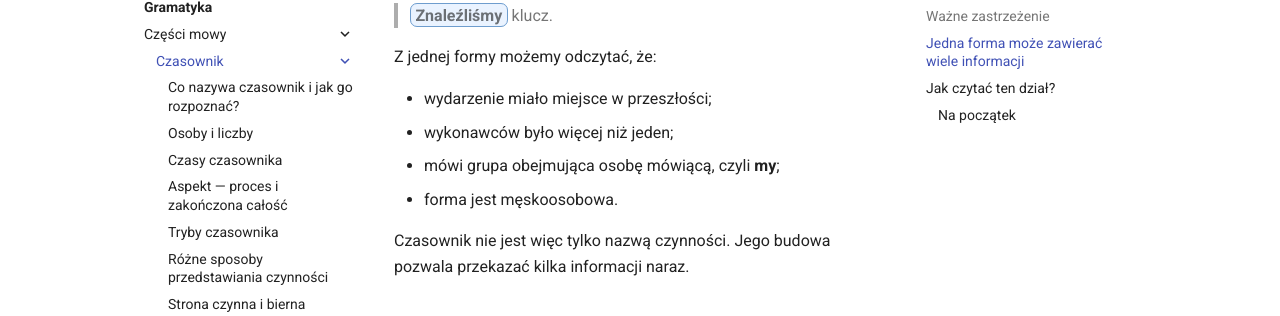
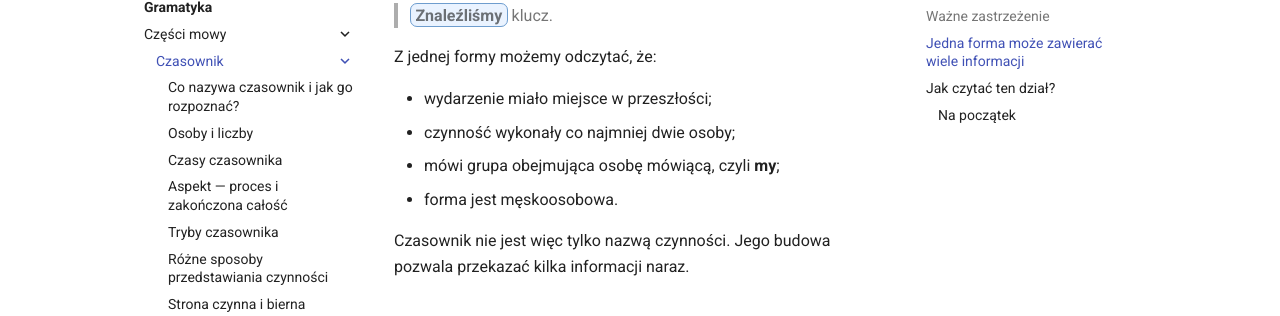
Before and after one commit to dchorazkiewicz/SP_JP, an MkDocs documentation site: the page built from docs/gramatyka/czesci-mowy/czasownik/index.md, in a window 1280 px wide and 900 px high, scrolled down 1697 px. Shown: the part 137-453 px from the top of the window. Built offline with MkDocs 1.6.1 and Material for MkDocs 9.7.7, drawn with Linux system fonts in a browser that asks for light colours.

Commit message:
Polish wording in verb introduction

```diff
--- a/docs/gramatyka/czesci-mowy/czasownik/index.md
+++ b/docs/gramatyka/czesci-mowy/czasownik/index.md
@@ -57,7 +57,7 @@ Spójrz na wyraz:
 Z jednej formy możemy odczytać, że:
 
 - wydarzenie miało miejsce w przeszłości;
-- wykonawców było więcej niż jeden;
+- czynność wykonały co najmniej dwie osoby;
 - mówi grupa obejmująca osobę mówiącą, czyli **my**;
 - forma jest męskoosobowa.
 
```
